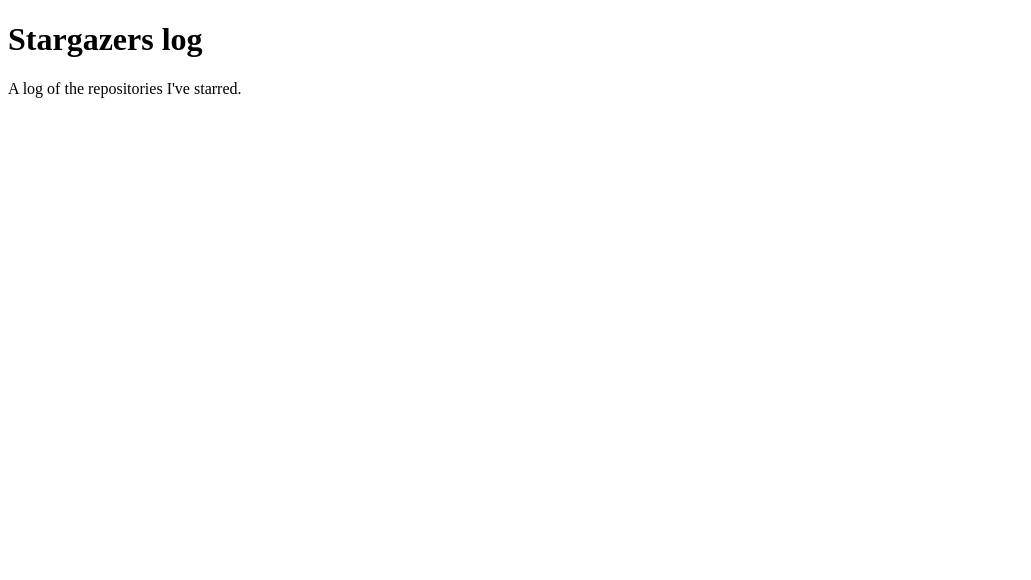
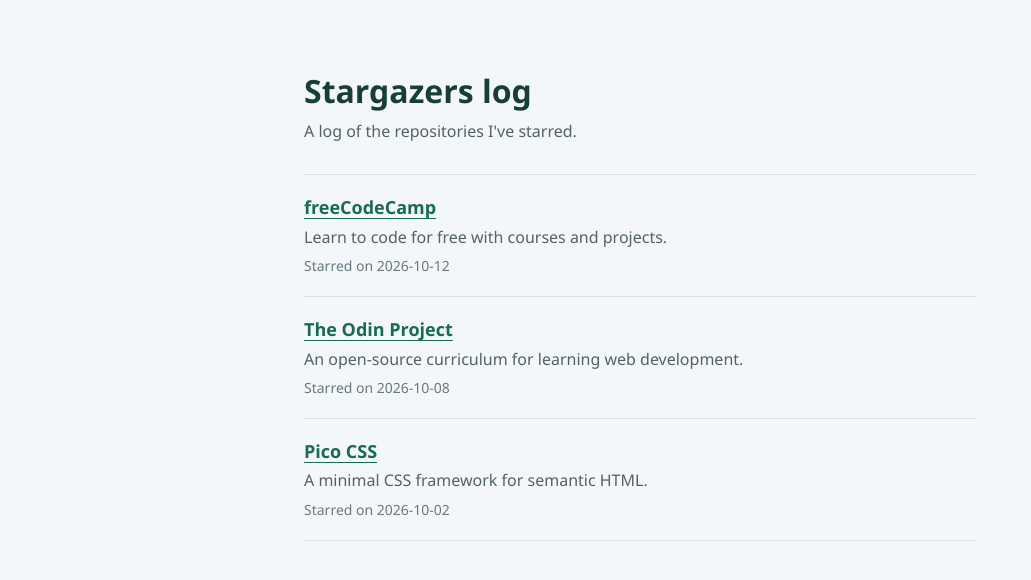
Before and after one commit to QVO-NB02/stargazers-log, a plain HTML site: page index.html in a window 1280 px wide. Shown: the whole page, without its empty margins (0-1031 px from the left). Drawn offline with Linux system fonts and the light colour scheme.

Commit message:
Add starred repositories list

```diff
--- /dev/null
+++ b/events.json
@@ -0,0 +1,20 @@
+[
+  {
+    "name": "freeCodeCamp",
+    "url": "https://github.com/freeCodeCamp/freeCodeCamp",
+    "description": "Learn to code for free with courses and projects.",
+    "starredAt": "2026-10-12"
+  },
+  {
+    "name": "The Odin Project",
+    "url": "https://github.com/TheOdinProject/curriculum",
+    "description": "An open-source curriculum for learning web development.",
+    "starredAt": "2026-10-08"
+  },
+  {
+    "name": "Pico CSS",
+    "url": "https://github.com/picocss/pico",
+    "description": "A minimal CSS framework for semantic HTML.",
+    "starredAt": "2026-10-02"
+  }
+]
--- a/index.html
+++ b/index.html
@@ -2,10 +2,18 @@
 <html lang="en">
   <head>
     <meta charset="utf-8">
+    <meta name="viewport" content="width=device-width, initial-scale=1">
     <title>Stargazers log</title>
+    <link rel="stylesheet" href="style.css">
   </head>
   <body>
-    <h1>Stargazers log</h1>
-    <p>A log of the repositories I've starred.</p>
+    <main>
+      <h1>Stargazers log</h1>
+      <p>A log of the repositories I've starred.</p>
+      <ul id="repository-list" aria-live="polite">
+        <li>Loading starred repositories...</li>
+      </ul>
+    </main>
+    <script src="script.js" defer></script>
   </body>
 </html>
--- /dev/null
+++ b/script.js
@@ -0,0 +1,39 @@
+const repositoryList = document.querySelector("#repository-list");
+
+async function renderRepositories() {
+  try {
+    const response = await fetch("events.json");
+    if (!response.ok) {
+      throw new Error(`Request failed: ${response.status}`);
+    }
+
+    const repositories = await response.json();
+    repositoryList.replaceChildren();
+
+    for (const repository of repositories) {
+      const item = document.createElement("li");
+      const link = document.createElement("a");
+      const description = document.createElement("p");
+      const date = document.createElement("time");
+
+      link.href = repository.url;
+      link.textContent = repository.name;
+      description.className = "description";
+      description.textContent = repository.description;
+      date.className = "starred-date";
+      date.dateTime = repository.starredAt;
+      date.textContent = `Starred on ${repository.starredAt}`;
+
+      item.append(link, description, date);
+      repositoryList.append(item);
+    }
+  } catch (error) {
+    repositoryList.replaceChildren();
+    const item = document.createElement("li");
+    item.textContent = "Starred repositories could not be loaded.";
+    repositoryList.append(item);
+    console.error("Could not load starred repositories:", error);
+  }
+}
+
+renderRepositories();
--- /dev/null
+++ b/style.css
@@ -0,0 +1,70 @@
+:root {
+  color-scheme: light;
+  font-family: "Segoe UI", sans-serif;
+  color: #202a35;
+  background: #f4f7f9;
+}
+
+* {
+  box-sizing: border-box;
+}
+
+body {
+  margin: 0;
+  padding: 3rem 1.25rem;
+}
+
+main {
+  width: min(100%, 42rem);
+  margin: 0 auto;
+}
+
+h1 {
+  margin-bottom: 0.5rem;
+  color: #173f35;
+}
+
+p {
+  margin-top: 0;
+  color: #52616b;
+}
+
+#repository-list {
+  margin: 2rem 0 0;
+  padding: 0;
+  list-style: none;
+  border-top: 1px solid #d7e0e3;
+}
+
+#repository-list li {
+  padding: 1.25rem 0;
+  border-bottom: 1px solid #d7e0e3;
+}
+
+#repository-list a {
+  color: #176b56;
+  font-size: 1.125rem;
+  font-weight: 700;
+  text-decoration-thickness: 1px;
+  text-underline-offset: 0.2em;
+}
+
+#repository-list a:hover {
+  color: #104b3d;
+}
+
+.description {
+  margin: 0.4rem 0;
+  color: #52616b;
+}
+
+.starred-date {
+  color: #687780;
+  font-size: 0.875rem;
+}
+
+@media (max-width: 30rem) {
+  body {
+    padding-top: 2rem;
+  }
+}
```
